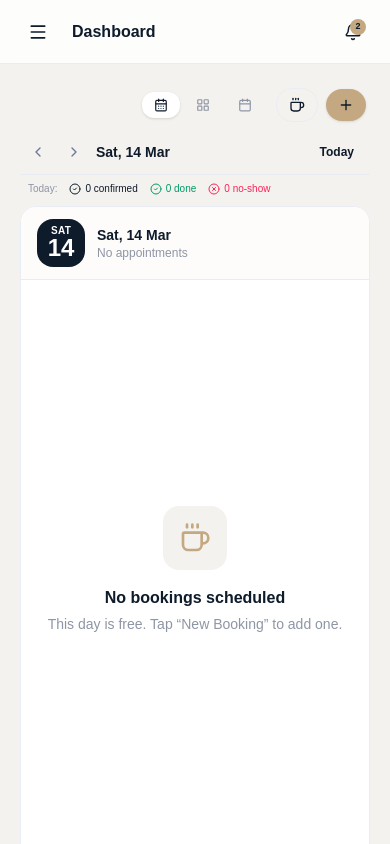
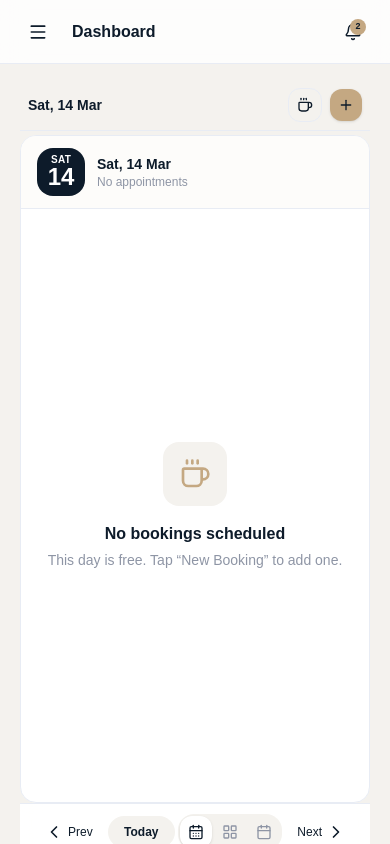
Before and after one commit to AbdulMueed143/getkempt-ui, a Next.js app: page /bookings in a window 390 px wide. Built offline with nearby package versions, Linux system fonts and the light colour scheme; a web font is replaced by a local one.

Commit message:
improved some user experience

```diff
--- a/components/dashboard/bookings/bookings-page-client.tsx
+++ b/components/dashboard/bookings/bookings-page-client.tsx
@@ -407,9 +407,9 @@ export function BookingsPageClient() {
 
   return (
     <div className="flex flex-col h-[calc(100vh-4rem)] min-h-0 -mt-1">
-      {/* ── Top bar ── */}
-      <div className="flex items-center gap-2 px-1 py-2 shrink-0 flex-wrap">
-        {/* Today stats — desktop only */}
+      {/* ── Desktop top bar — hidden on mobile ── */}
+      <div className="hidden md:flex items-center gap-2 px-1 py-2 shrink-0 flex-wrap">
+        {/* Today stats */}
         <div className="hidden lg:flex items-center gap-3 text-xs">
           <span className="text-[#8E95A5] font-medium mr-1">Today</span>
           {[
@@ -425,7 +425,7 @@ export function BookingsPageClient() {
 
         <div className="flex-1" />
 
-        {/* View switcher */}
+        {/* View switcher — desktop */}
         <div className="flex rounded-xl bg-[#F4F2EE] p-1 gap-1">
           {(["day", "week", "month"] as CalView[]).map((v) => {
             const Icon = VIEW_ICONS[v];
@@ -442,7 +442,7 @@ export function BookingsPageClient() {
                 )}
               >
                 <Icon className="w-3.5 h-3.5" />
-                <span className="hidden sm:inline">{v}</span>
+                <span>{v}</span>
               </button>
             );
           })}
@@ -455,7 +455,7 @@ export function BookingsPageClient() {
           className="flex items-center gap-1.5 px-3 py-2 rounded-xl text-sm font-semibold text-[#0D1B2A] bg-[#F4F2EE] border border-[#E8ECF4] hover:bg-[#E8ECF4] transition-colors"
         >
           <Coffee className="w-4 h-4" />
-          <span className="hidden sm:inline">Break</span>
+          Break
         </button>
 
         {/* New booking button */}
@@ -465,12 +465,12 @@ export function BookingsPageClient() {
           className="flex items-center gap-1.5 px-3 py-2 rounded-xl text-sm font-semibold text-[#0D1B2A] bg-[#C4A882] hover:bg-[#0D1B2A] hover:text-white transition-all shadow-sm"
         >
           <Plus className="w-4 h-4" />
-          <span className="hidden sm:inline">New Booking</span>
+          New Booking
         </button>
       </div>
 
-      {/* ── Calendar nav bar ── */}
-      <div className="flex items-center gap-2 px-1 py-2 shrink-0 border-b border-[#E8ECF4]">
+      {/* ── Desktop calendar nav bar — hidden on mobile ── */}
+      <div className="hidden md:flex items-center gap-2 px-1 py-2 shrink-0 border-b border-[#E8ECF4]">
         <button type="button" onClick={() => navigate(-1)} className="p-1.5 rounded-lg hover:bg-[#F4F2EE] transition-colors">
           <ChevronLeft className="w-4 h-4 text-[#6B7A99]" />
         </button>
@@ -487,16 +487,29 @@ export function BookingsPageClient() {
         </button>
       </div>
 
-      {/* ── Mobile today stats ── */}
-      <div className="flex lg:hidden items-center gap-3 px-2 py-1.5 text-[10px] shrink-0 overflow-x-auto">
-        <span className="text-[#8E95A5] font-medium shrink-0">Today:</span>
-        <span className="flex items-center gap-1 text-[#0D1B2A] shrink-0"><CheckCircle2 className="w-3 h-3" />{stats.confirmed} confirmed</span>
-        <span className="flex items-center gap-1 text-emerald-600 shrink-0"><CheckCircle2 className="w-3 h-3" />{stats.completed} done</span>
-        <span className="flex items-center gap-1 text-rose-500 shrink-0"><XCircle className="w-3 h-3" />{stats.noShow} no-show</span>
+      {/* ── Mobile compact header — visible only on mobile ── */}
+      <div className="flex md:hidden items-center gap-2 px-2 py-2 shrink-0 border-b border-[#E8ECF4]">
+        <h2 className="text-sm font-semibold text-[#0D1B2A] flex-1 truncate">{navLabel()}</h2>
+        <button
+          type="button"
+          onClick={() => setShowBreak(true)}
+          className="p-2 rounded-lg text-[#0D1B2A] bg-[#F4F2EE] border border-[#E8ECF4]"
+          aria-label="Add break"
+        >
+          <Coffee className="w-4 h-4" />
+        </button>
+        <button
+          type="button"
+          onClick={() => { setEditBooking(null); setShowCreate(true); }}
+          className="p-2 rounded-lg text-[#0D1B2A] bg-[#C4A882] shadow-sm"
+          aria-label="New booking"
+        >
+          <Plus className="w-4 h-4" />
+        </button>
       </div>
 
       {/* ── Calendar body ── */}
-      <div className="flex-1 min-h-0 overflow-hidden bg-white rounded-xl border border-[#E8ECF4] mt-1">
+      <div className="flex-1 min-h-0 overflow-hidden bg-white rounded-xl border border-[#E8ECF4] mt-1 mb-0 md:mb-0">
         {view === "month" && (
           <MonthView
             currentDate={curDate}
@@ -548,6 +561,63 @@ export function BookingsPageClient() {
         onClose={() => setShowBreak(false)}
         onSave={handleAddBreak}
       />
+
+      {/* ── Mobile bottom navigation bar ── */}
+      <div className="md:hidden shrink-0 border-t border-[#E8ECF4] bg-white/95 backdrop-blur-md safe-area-bottom">
+        <div className="flex items-center justify-between px-3 py-2">
+          {/* Prev */}
+          <button
+            type="button"
+            onClick={() => navigate(-1)}
+            className="flex items-center gap-1 px-3 py-2.5 rounded-xl text-[#0D1B2A] active:bg-[#F4F2EE] transition-colors"
+          >
+            <ChevronLeft className="w-5 h-5" />
+            <span className="text-xs font-medium">Prev</span>
+          </button>
+
+          {/* Today */}
+          <button
+            type="button"
+            onClick={goToday}
+            className="px-4 py-2 rounded-xl text-xs font-bold text-[#0D1B2A] bg-[#F4F2EE] active:bg-[#E8ECF4] transition-colors"
+          >
+            Today
+          </button>
+
+          {/* View switcher — compact */}
+          <div className="flex rounded-xl bg-[#F4F2EE] p-0.5 gap-0.5">
+            {(["day", "week", "month"] as CalView[]).map((v) => {
+              const Icon = VIEW_ICONS[v];
+              return (
+                <button
+                  key={v}
+                  type="button"
+                  onClick={() => setView(v)}
+                  className={cn(
+                    "p-2 rounded-lg transition-all",
+                    view === v
+                      ? "bg-white text-[#0D1B2A] shadow-sm"
+                      : "text-[#8E95A5]"
+                  )}
+                  aria-label={v}
+                >
+                  <Icon className="w-4 h-4" />
+                </button>
+              );
+            })}
+          </div>
+
+          {/* Next */}
+          <button
+            type="button"
+            onClick={() => navigate(1)}
+            className="flex items-center gap-1 px-3 py-2.5 rounded-xl text-[#0D1B2A] active:bg-[#F4F2EE] transition-colors"
+          >
+            <span className="text-xs font-medium">Next</span>
+            <ChevronRight className="w-5 h-5" />
+          </button>
+        </div>
+      </div>
     </div>
   );
 }
```
